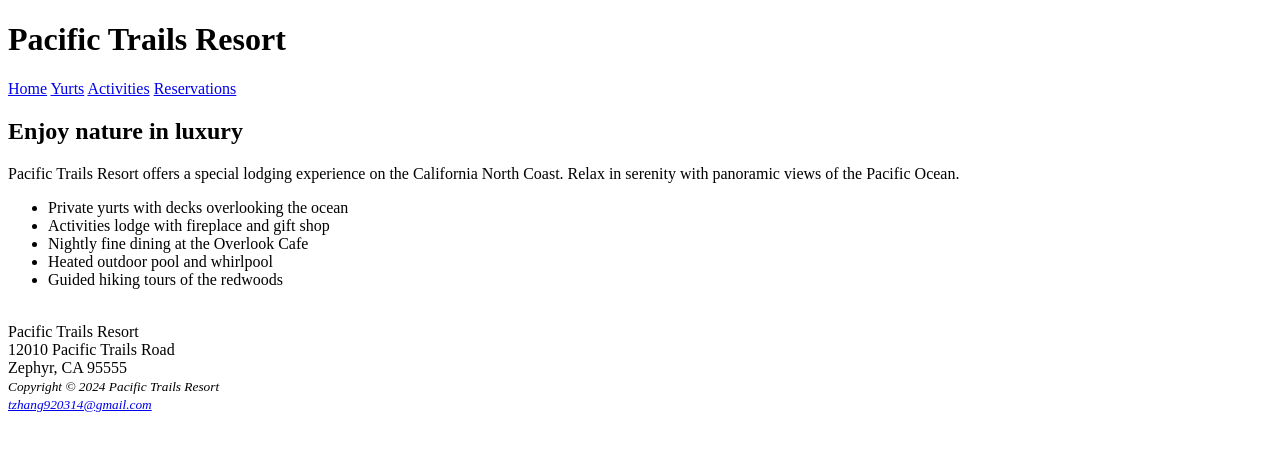
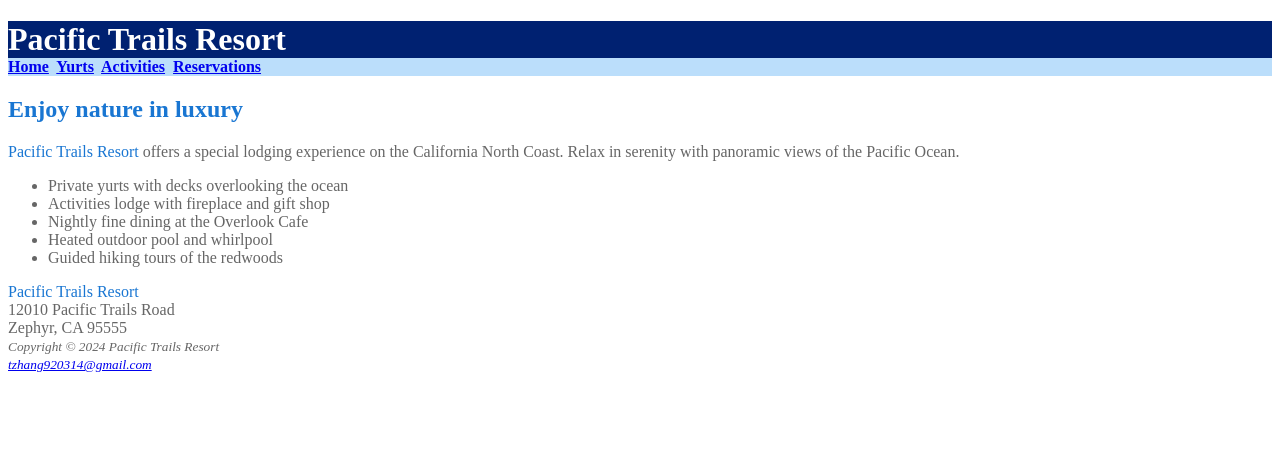
Before and after one commit to thomasz1112/pacific_trail, a plain HTML site: page index.html in a window 1280 px wide. Drawn offline with Linux system fonts and the light colour scheme.

Commit message:
add new pacific css and apply to index and yurts pages

```diff
--- a/index.html
+++ b/index.html
@@ -7,6 +7,8 @@
 
   <meta charset="utf-8">
 
+  <link href="pacific.css" rel="stylesheet">
+
 </head>
 
 <body>
@@ -14,15 +16,18 @@
     <h1>Pacific Trails Resort</h1>
   </header>
   <nav>
-    <a href="index.html">Home</a>
-    <a href="yurts.html">Yurts</a>
-    <a href="activities.html">Activities</a>
-    <a href="reservations.html">Reservations</a>
+    <b>
+      <a href="index.html">Home</a>&nbsp;
+      <a href="yurts.html">Yurts</a>&nbsp;
+      <a href="activities.html">Activities</a>&nbsp;
+      <a href="reservations.html">Reservations</a>
+    </b>
   </nav>
   <main>
     <h2>Enjoy nature in luxury</h2>
     <p>
-      Pacific Trails Resort offers a special lodging experience on the California North Coast.
+      <span class="resort">Pacific Trails Resort</span> offers a special lodging experience on the California North
+      Coast.
       Relax in serenity with panoramic views of the Pacific Ocean.
     </p>
 
@@ -34,8 +39,8 @@
       <li>Guided hiking tours of the redwoods</li>
     </ul>
 
-    <div>
-      <br>Pacific Trails Resort<br>
+    <div id="contact">
+      <span class="resort">Pacific Trails Resort</span><br>
       12010 Pacific Trails Road<br>
       Zephyr, CA 95555<br>
     </div>
--- /dev/null
+++ b/pacific.css
@@ -0,0 +1,29 @@
+body {
+  background-color: #fff;
+  color: #666;
+}
+
+header {
+  background-color: #002171;
+  color: #fff;
+}
+
+h1 {
+  margin-bottom: 0;
+}
+
+nav {
+  background-color: #bbdefb;
+}
+
+h2 {
+  color: #1976D2;
+}
+
+dt {
+  color: #002171;
+}
+
+.resort {
+  color: #1976D2;
+}
```
Also changed, not shown: yurts.html (+8 -4 lines).
